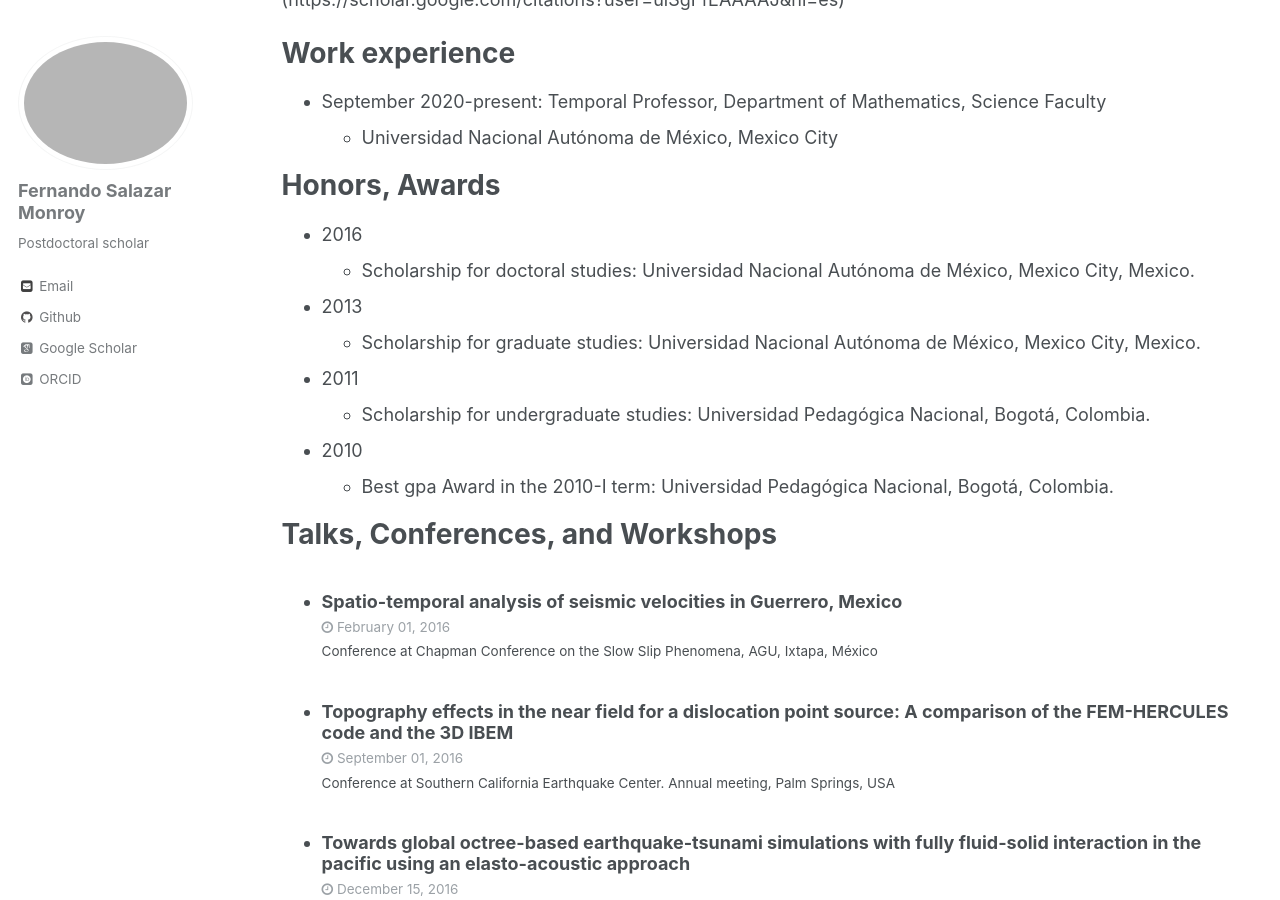
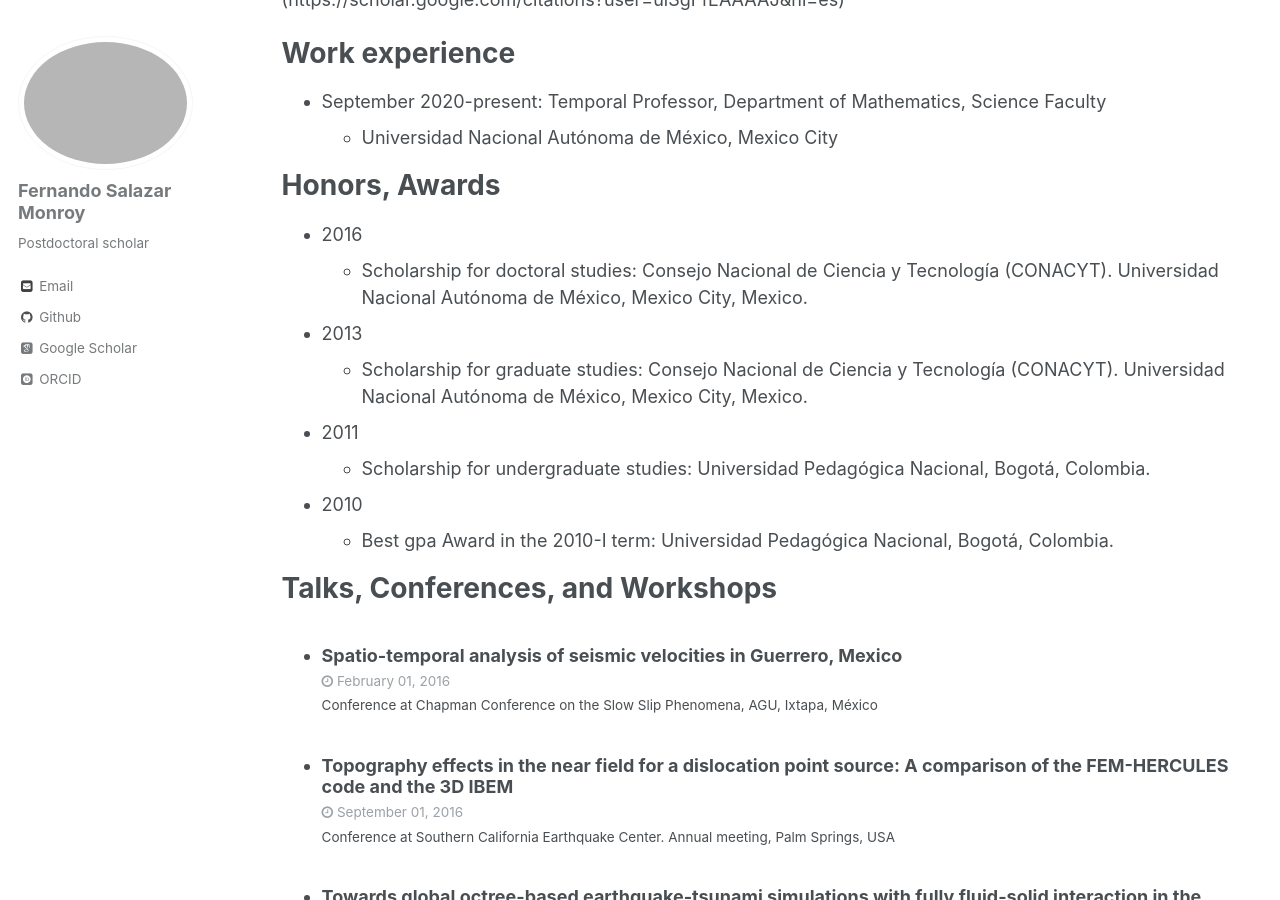
Before and after one commit to Edifesamo14/dr.surimi, a Jekyll site: the page built from _pages/cv.md, in a window 1280 px wide and 900 px high, scrolled down 1323 px. Built offline with Jekyll 4.4.1, drawn with Linux system fonts in a browser that asks for light colours; some web fonts are replaced; some of the changed text lies outside the part shown.

Commit message:
Update cv.md

```diff
--- a/_pages/cv.md
+++ b/_pages/cv.md
@@ -53,10 +53,10 @@ Honors, Awards
 ======
 
 * 2016
-   * Scholarship for doctoral studies: Universidad Nacional Autónoma de México, Mexico City, Mexico.
+   * Scholarship for doctoral studies: Consejo Nacional de Ciencia y Tecnología (CONACYT). Universidad Nacional Autónoma de México, Mexico City, Mexico.
 
 * 2013
-   * Scholarship for graduate studies: Universidad Nacional Autónoma de México, Mexico City, Mexico.
+   * Scholarship for graduate studies: Consejo Nacional de Ciencia y Tecnología (CONACYT). Universidad Nacional Autónoma de México, Mexico City, Mexico.
 
 * 2011
    * Scholarship for undergraduate studies: Universidad Pedagógica Nacional, Bogotá, Colombia.
```
Also changed, not shown: other parts of _pages/cv.md (+4 -0 lines).
